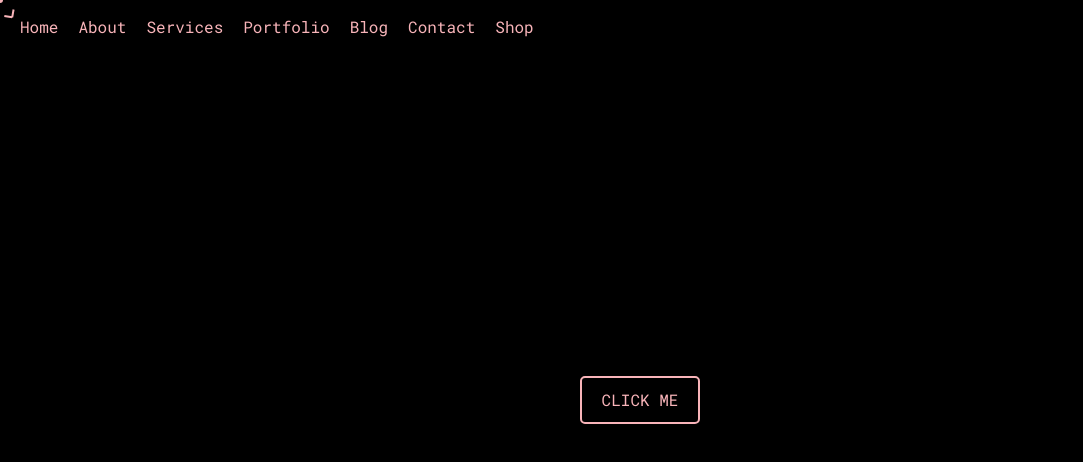
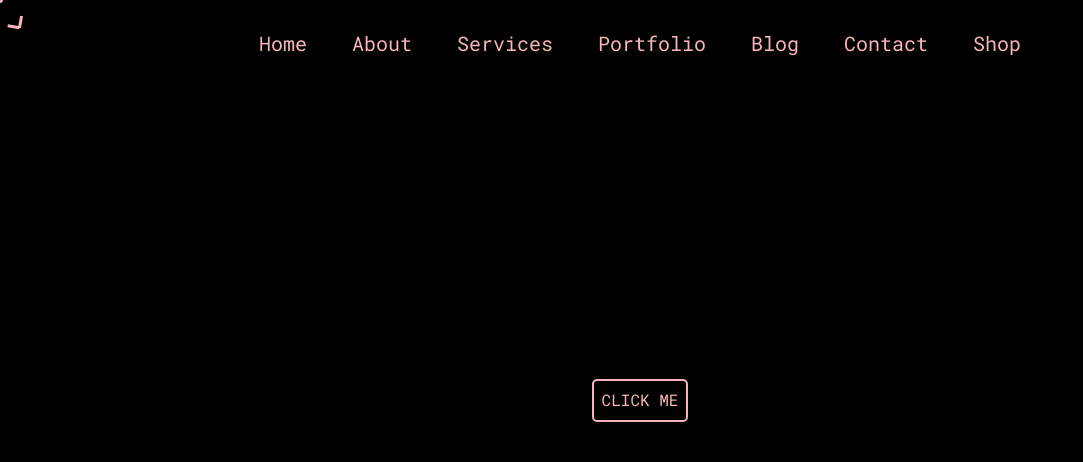
Before and after one commit to ewohlken2/viberational, a Next.js app: page /kris in a window 1280 px wide. Shown: the top 462 px of the page, without its empty margins (0-1083 px from the left). Built offline with nearby package versions, Linux system fonts and the light colour scheme.

Commit message:
switched to spring based physics system for jiggle

```diff
--- a/src/app/cursor-canvas.tsx
+++ b/src/app/cursor-canvas.tsx
@@ -1,18 +1,21 @@
 import { useEffect, useRef } from "react";
 
-const BASE_SIZE = 30;
-const PADDING = 14;
+const BASE_SIZE = 48;
+const PADDING = 3;
 const LERP = 0.15;
 const ROTATION_SPEED = 0.3; // deg per frame
 const ROTATION_LERP = 0.18; // Smooth rotation interpolation
 const DOT_SIZE = 6;
-const BORDER_WIDTH = 2;
+const BORDER_WIDTH = 3;
 const BORDER_COLOR = "#f8b4b9";
 const DOT_COLOR = "#f8b4b9";
-const CORNER_GAP = 8; // Pixels from center of each side to leave transparent
-const JIGGLE_INTENSITY = 3; // Maximum jiggle distance in pixels
-const JIGGLE_LERP = 0.05; // How quickly jiggle follows mouse movement
-const SNAP_BACK_LERP = 0.05; // How quickly it snaps back to center
+const CORNER_GAP = 12; // Pixels from center of each side to leave transparent
+const SPRING_STRENGTH = 0.015; // How stiff the rubber band is
+const SPRING_DAMPING = 0.55; // How quickly it loses energy
+const VELOCITY_INFLUENCE = 0.8; // How much mouse speed stretches it
+const SNAP_LERP = 0.9; // How quickly it snaps to the hovered element center
+const CLICK_SCALE = 0.85; // Scale reduction on click
+const SCALE_LERP = 0.06; // How quickly scale animates (smooth transition)
 
 const normalizeDeg = (deg: number) => ((deg % 360) + 360) % 360;
 
@@ -38,6 +41,8 @@ export default function CursorCanvas() {
   const actualMouse = useRef({ x: 0, y: 0 }); // Actual mouse position for dot
   const prevMouse = useRef({ x: 0, y: 0 }); // Previous mouse position to detect movement
   const pos = useRef({ x: 0, y: 0 });
+  const isHoverTransition = useRef(false);
+
   const rotation = useRef(0);
   const targetRotation = useRef(0);
   const hovering = useRef(false);
@@ -45,8 +50,12 @@ export default function CursorCanvas() {
   const hoveredElement = useRef<HTMLElement | null>(null);
   const hoveredRect = useRef<DOMRect | null>(null);
   const cursorSize = useRef({ width: BASE_SIZE, height: BASE_SIZE });
-  const jiggleOffset = useRef({ x: 0, y: 0 }); // Jiggle offset when snapped
-  const targetJiggle = useRef({ x: 0, y: 0 }); // Target jiggle position
+  const springOffset = useRef({ x: 0, y: 0 }); // Spring displacement from anchor
+  const springVelocity = useRef({ x: 0, y: 0 }); // Spring velocity
+  const targetAnchor = useRef<{ x: number; y: number } | null>(null); // Target anchor position for smooth snapping
+  const boxScale = useRef(1.0); // Current scale of the box cursor
+  const dotScale = useRef(1.0); // Current scale of the dot cursor
+  const isActive = useRef(false); // Active state when mouse is pressed
 
   useEffect(() => {
     const canvas = canvasRef.current;
@@ -79,7 +88,6 @@ export default function CursorCanvas() {
       // Calculate mouse movement delta
       const deltaX = e.clientX - prevMouse.current.x;
       const deltaY = e.clientY - prevMouse.current.y;
-      const movementDistance = Math.sqrt(deltaX * deltaX + deltaY * deltaY);
 
       // Always update actual mouse position
       actualMouse.current.x = e.clientX;
@@ -89,29 +97,12 @@ export default function CursorCanvas() {
         // When not hovering and not releasing, box center follows mouse
         mouse.current.x = e.clientX;
         mouse.current.y = e.clientY;
-        // Reset jiggle when not hovering
-        targetJiggle.current.x = 0;
-        targetJiggle.current.y = 0;
-      } else if (hoveredRect.current) {
-        // When hovering, use the center of the hovered element
-        const centerPos = getCenterPosition(hoveredRect.current);
-        mouse.current.x = centerPos.x;
-        mouse.current.y = centerPos.y;
+      }
 
-        // Calculate jiggle based on mouse movement direction
-        if (movementDistance > 0) {
-          // Normalize the direction vector
-          const normalizedX = deltaX / movementDistance;
-          const normalizedY = deltaY / movementDistance;
-
-          // Set target jiggle in the direction of mouse movement
-          targetJiggle.current.x = normalizedX * JIGGLE_INTENSITY;
-          targetJiggle.current.y = normalizedY * JIGGLE_INTENSITY;
-        } else {
-          // If mouse isn't moving, target jiggle should be zero (will snap back)
-          targetJiggle.current.x = 0;
-          targetJiggle.current.y = 0;
-        }
+      if (hovering.current) {
+        // Inject velocity into the spring (this is the rubber band stretch)
+        springVelocity.current.x += deltaX * VELOCITY_INFLUENCE;
+        springVelocity.current.y += deltaY * VELOCITY_INFLUENCE;
       }
 
       // Update previous mouse position
@@ -131,36 +122,65 @@ export default function CursorCanvas() {
     window.addEventListener("mousemove", onMove);
 
     // ----------------------------
+    // Click detection
+    // ----------------------------
+    const onMouseDown = () => {
+      isActive.current = true;
+    };
+    const onMouseUp = () => {
+      isActive.current = false;
+    };
+    window.addEventListener("mousedown", onMouseDown);
+    window.addEventListener("mouseup", onMouseUp);
+
+    // ----------------------------
     // Hover target detection
     // ----------------------------
     const onEnter = (e: Event) => {
       const el = e.currentTarget as HTMLElement;
       const rect = el.getBoundingClientRect();
+      const centerPos = getCenterPosition(rect);
+
+      // 🔥 IF we were already hovering another element
+      if (hovering.current) {
+        // Reduce spring energy instead of killing it
+        springOffset.current.x *= 0.2;
+        springOffset.current.y *= 0.2;
+        springVelocity.current.x *= 0.2;
+        springVelocity.current.y *= 0.2;
+      } else {
+        // First hover → no residual energy
+        springOffset.current.x = 0;
+        springOffset.current.y = 0;
+        springVelocity.current.x = 0;
+        springVelocity.current.y = 0;
+      }
+
+      // Cancel release immediately
+      releasing.current = false;
 
       hovering.current = true;
       hoveredElement.current = el;
       hoveredRect.current = rect;
 
-      // Use center of the hovered element
-      const centerPos = getCenterPosition(rect);
-      mouse.current.x = centerPos.x;
-      mouse.current.y = centerPos.y;
+      // Hard snap anchor to new element
       pos.current.x = centerPos.x;
       pos.current.y = centerPos.y;
 
-      // Reset jiggle when entering hover state
-      jiggleOffset.current.x = 0;
-      jiggleOffset.current.y = 0;
-      targetJiggle.current.x = 0;
-      targetJiggle.current.y = 0;
+      mouse.current.x = centerPos.x;
+      mouse.current.y = centerPos.y;
 
-      // Set target rotation to 0 (aligned with element)
       targetRotation.current = snapToRightAngle(rotation.current);
     };
-
     const onLeave = () => {
       hovering.current = false;
-      releasing.current = true; // start release animation
+      releasing.current = true;
+
+      springOffset.current.x = 0;
+      springOffset.current.y = 0;
+      springVelocity.current.x = 0;
+      springVelocity.current.y = 0;
+
       hoveredElement.current = null;
       hoveredRect.current = null;
     };
@@ -180,7 +200,8 @@ export default function CursorCanvas() {
       y: number,
       width: number,
       height: number,
-      rotation: number
+      rotation: number,
+      scale: number = 1.0
     ) => {
       ctx.save();
 
@@ -190,6 +211,8 @@ export default function CursorCanvas() {
 
       // Translate to position
       ctx.translate(x, y);
+      // Apply scale
+      ctx.scale(scale, scale);
       // Rotate
       ctx.rotate((rotation * Math.PI) / 180);
       // Translate back by offset to center the box
@@ -230,11 +253,18 @@ export default function CursorCanvas() {
       ctx.restore();
     };
 
-    const drawDot = (ctx: CanvasRenderingContext2D, x: number, y: number) => {
+    const drawDot = (
+      ctx: CanvasRenderingContext2D,
+      x: number,
+      y: number,
+      scale: number = 1.0
+    ) => {
       ctx.save();
+      ctx.translate(x, y);
+      ctx.scale(scale, scale);
       ctx.fillStyle = DOT_COLOR;
       ctx.beginPath();
-      ctx.arc(x, y, DOT_SIZE / 2, 0, Math.PI * 2);
+      ctx.arc(0, 0, DOT_SIZE / 2, 0, Math.PI * 2);
       ctx.fill();
       ctx.restore();
     };
@@ -265,43 +295,47 @@ export default function CursorCanvas() {
         (targetHeight - cursorSize.current.height) * LERP;
 
       // Handle position - three states: hovering, releasing, or free
-      if (hovering.current) {
-        // Hovering → follow element center
-        const centerX = mouse.current.x;
-        const centerY = mouse.current.y;
+      if (hovering.current && hoveredRect.current) {
+        // Hovering → spring physics
 
-        // Update jiggle offset to follow target jiggle (only moves when mouse moves)
-        jiggleOffset.current.x +=
-          (targetJiggle.current.x - jiggleOffset.current.x) * JIGGLE_LERP;
-        jiggleOffset.current.y +=
-          (targetJiggle.current.y - jiggleOffset.current.y) * JIGGLE_LERP;
+        // Update target anchor if rect changed (for dynamic elements)
+        const center = getCenterPosition(hoveredRect.current);
+        targetAnchor.current = { x: center.x, y: center.y };
 
-        // Snap back to center when target is zero (mouse not moving)
-        if (
-          Math.abs(targetJiggle.current.x) < 0.1 &&
-          Math.abs(targetJiggle.current.y) < 0.1
-        ) {
-          jiggleOffset.current.x +=
-            (0 - jiggleOffset.current.x) * SNAP_BACK_LERP;
-          jiggleOffset.current.y +=
-            (0 - jiggleOffset.current.y) * SNAP_BACK_LERP;
+        // Smoothly animate anchor to target position
+        if (targetAnchor.current) {
+          mouse.current.x +=
+            (targetAnchor.current.x - mouse.current.x) * SNAP_LERP;
+          mouse.current.y +=
+            (targetAnchor.current.y - mouse.current.y) * SNAP_LERP;
         }
 
-        // Position is center + jiggle offset
-        pos.current.x = centerX + jiggleOffset.current.x;
-        pos.current.y = centerY + jiggleOffset.current.y;
+        // Spring force pulling back to center
+        const forceX = -springOffset.current.x * SPRING_STRENGTH;
+        const forceY = -springOffset.current.y * SPRING_STRENGTH;
+
+        springVelocity.current.x += forceX;
+        springVelocity.current.y += forceY;
+
+        // Apply damping
+        springVelocity.current.x *= SPRING_DAMPING;
+        springVelocity.current.y *= SPRING_DAMPING;
+
+        // Integrate position
+        springOffset.current.x += springVelocity.current.x;
+        springOffset.current.y += springVelocity.current.y;
+
+        pos.current.x = mouse.current.x + springOffset.current.x;
+        pos.current.y = mouse.current.y + springOffset.current.y;
       } else if (releasing.current) {
-        // Releasing → animate back to cursor
+        // Freeze anchor while releasing
+        mouse.current.x = pos.current.x;
+        mouse.current.y = pos.current.y;
+
+        // Animate toward real cursor
         pos.current.x += (actualMouse.current.x - pos.current.x) * LERP;
         pos.current.y += (actualMouse.current.y - pos.current.y) * LERP;
 
-        // Reset jiggle when releasing
-        jiggleOffset.current.x = 0;
-        jiggleOffset.current.y = 0;
-        targetJiggle.current.x = 0;
-        targetJiggle.current.y = 0;
-
-        // Stop releasing when close enough
         const dx = actualMouse.current.x - pos.current.x;
         const dy = actualMouse.current.y - pos.current.y;
 
@@ -312,11 +346,6 @@ export default function CursorCanvas() {
         // Fully free → hard follow cursor
         pos.current.x = actualMouse.current.x;
         pos.current.y = actualMouse.current.y;
-        // Reset jiggle when not hovering
-        jiggleOffset.current.x = 0;
-        jiggleOffset.current.y = 0;
-        targetJiggle.current.x = 0;
-        targetJiggle.current.y = 0;
       }
 
       // Handle rotation
@@ -330,6 +359,12 @@ export default function CursorCanvas() {
           (targetRotation.current - rotation.current) * ROTATION_LERP;
       }
 
+      // Animate scale based on active state
+      const targetBoxScale = isActive.current ? CLICK_SCALE : 1.0;
+      const targetDotScale = isActive.current ? CLICK_SCALE : 1.0;
+      boxScale.current += (targetBoxScale - boxScale.current) * SCALE_LERP;
+      dotScale.current += (targetDotScale - dotScale.current) * SCALE_LERP;
+
       // Draw box cursor
       const vertical = isCloserToVerticalRotation(targetRotation.current);
 
@@ -341,19 +376,23 @@ export default function CursorCanvas() {
         ? cursorSize.current.width
         : cursorSize.current.height;
 
-      console.log("is vertical", vertical);
-
       drawBox(
         ctx,
         pos.current.x,
         pos.current.y,
         drawWidth,
         drawHeight,
-        rotation.current
+        rotation.current,
+        boxScale.current
       );
 
       // Draw dot cursor (always follows actual mouse)
-      drawDot(ctx, actualMouse.current.x, actualMouse.current.y);
+      drawDot(
+        ctx,
+        actualMouse.current.x,
+        actualMouse.current.y,
+        dotScale.current
+      );
 
       requestAnimationFrame(animate);
     };
@@ -362,6 +401,8 @@ export default function CursorCanvas() {
 
     return () => {
       window.removeEventListener("mousemove", onMove);
+      window.removeEventListener("mousedown", onMouseDown);
+      window.removeEventListener("mouseup", onMouseUp);
       window.removeEventListener("resize", resizeCanvas);
       targets.forEach((el) => {
         el.removeEventListener("mouseenter", onEnter);
--- a/src/app/kris/page.tsx
+++ b/src/app/kris/page.tsx
@@ -2,6 +2,20 @@
 
 import CursorCanvas from "../cursor-canvas";
 import "./kris.css";
+
+// Button padding constants (reduced by 3px from original 1rem/2rem)
+const BUTTON_PADDING_Y = "0.75rem";
+const BUTTON_PADDING_X = BUTTON_PADDING_Y;
+
+const navLinks = [
+  "Home",
+  "About",
+  "Services",
+  "Portfolio",
+  "Blog",
+  "Contact",
+  "Shop",
+];
 
 export default function KrisPage() {
   return (
@@ -10,67 +24,34 @@ export default function KrisPage() {
       <nav
         style={{
           position: "fixed",
-          top: 0,
+          top: "20px",
           left: 0,
           width: "100%",
-          padding: "1.5rem 2rem",
           backgroundColor: "rgba(0, 0, 0, 0.8)",
           backdropFilter: "blur(10px)",
           zIndex: 1000,
           display: "flex",
-          gap: "2rem",
+          justifyContent: "center",
           alignItems: "center",
         }}
       >
-        <a
-          href="#"
-          data-cursor
-          style={{ color: "#F8B4B9", textDecoration: "none", cursor: "none" }}
-        >
-          Home
-        </a>
-        <a
-          href="#"
-          data-cursor
-          style={{ color: "#F8B4B9", textDecoration: "none", cursor: "none" }}
-        >
-          About
-        </a>
-        <a
-          href="#"
-          data-cursor
-          style={{ color: "#F8B4B9", textDecoration: "none", cursor: "none" }}
-        >
-          Services
-        </a>
-        <a
-          href="#"
-          data-cursor
-          style={{ color: "#F8B4B9", textDecoration: "none", cursor: "none" }}
-        >
-          Portfolio
-        </a>
-        <a
-          href="#"
-          data-cursor
-          style={{ color: "#F8B4B9", textDecoration: "none", cursor: "none" }}
-        >
-          Blog
-        </a>
-        <a
-          href="#"
-          data-cursor
-          style={{ color: "#F8B4B9", textDecoration: "none", cursor: "none" }}
-        >
-          Contact
-        </a>
-        <a
-          href="#"
-          data-cursor
-          style={{ color: "#F8B4B9", textDecoration: "none", cursor: "none" }}
-        >
-          Shop
-        </a>
+        {navLinks.map((link, index) => (
+          <a
+            key={link}
+            href="#"
+            data-cursor
+            style={{
+              color: "#F8B4B9",
+              textDecoration: "none",
+              cursor: "none",
+              padding: `${BUTTON_PADDING_Y} ${BUTTON_PADDING_X}`,
+              marginLeft: index === 0 ? 0 : "30px",
+              fontSize: "2rem",
+            }}
+          >
+            {link}
+          </a>
+        ))}
       </nav>
       <div
         style={{
@@ -90,7 +71,7 @@ export default function KrisPage() {
         <button
           data-cursor
           style={{
-            padding: "1rem 2rem",
+            padding: `${BUTTON_PADDING_Y} ${BUTTON_PADDING_X}`,
             fontSize: "1.6rem",
             backgroundColor: "transparent",
             color: "#F8B4B9",
```
